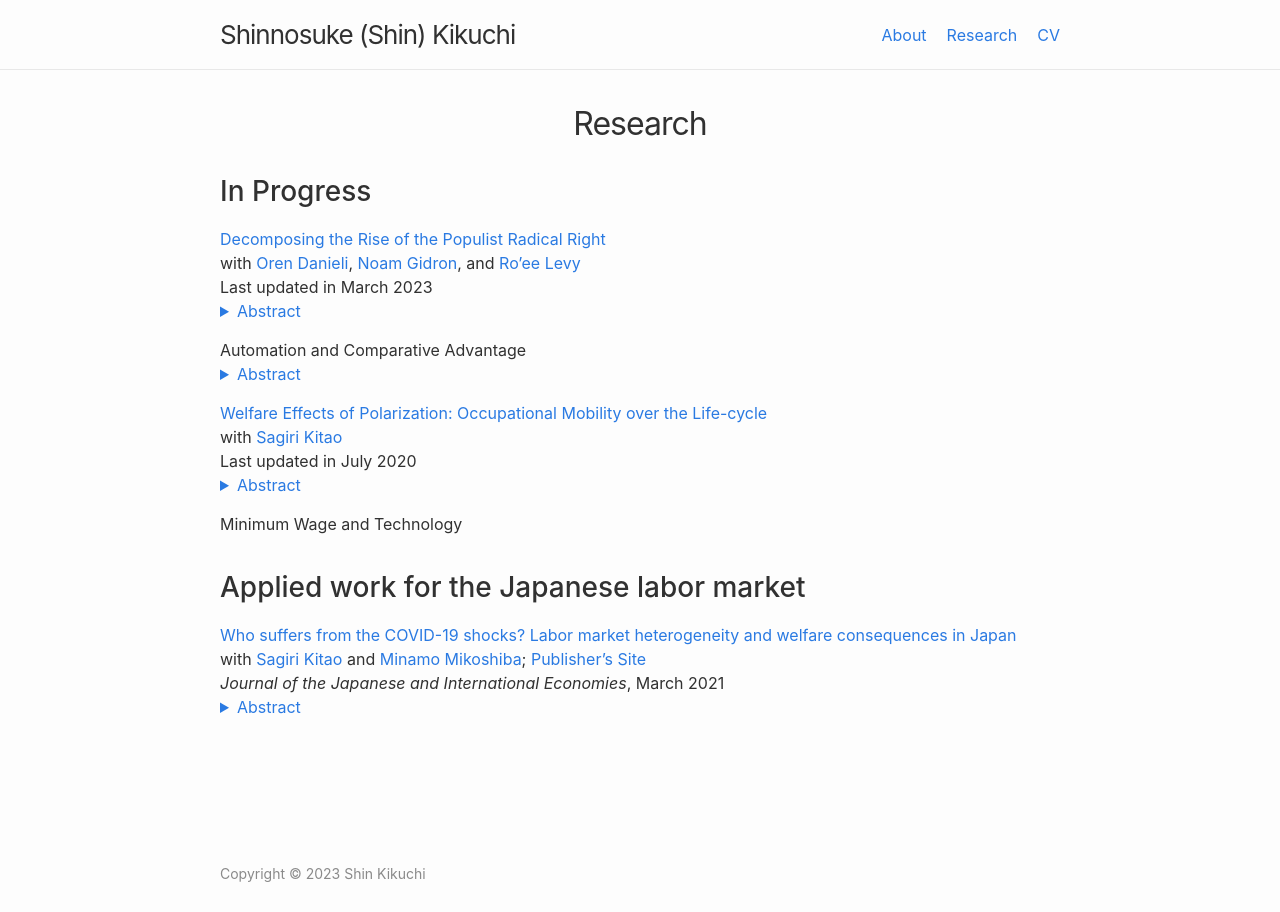
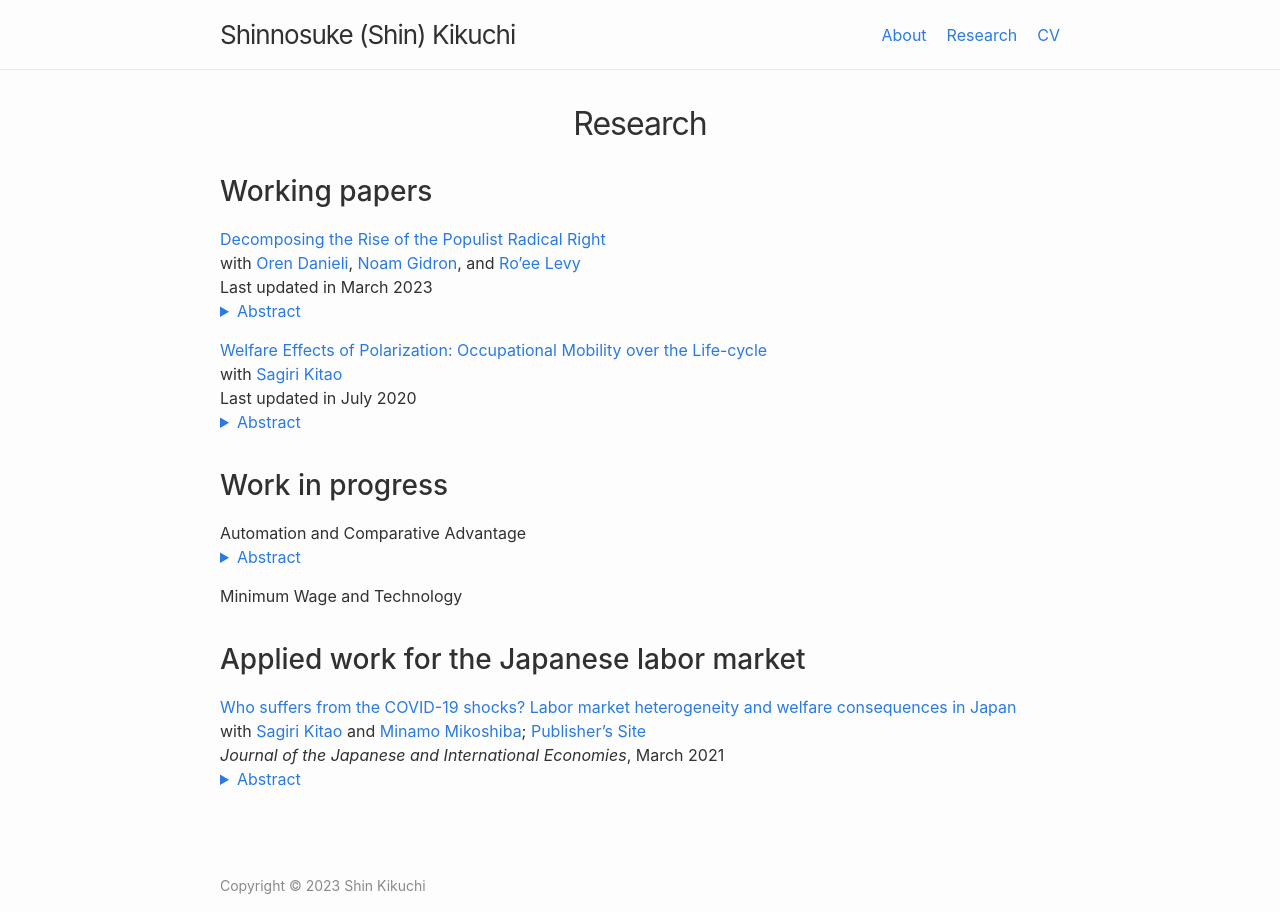
Before and after one commit to shinnkikuchi/shinnkikuchi.github.io, a Jekyll site: the page built from research.md, in a window 1280 px wide. Built offline with Jekyll 4.4.1, drawn with Linux system fonts in a browser that asks for light colours.

Commit message:
Update research.md

```diff
--- a/research.md
+++ b/research.md
@@ -4,7 +4,7 @@ title: Research
 permalink: /research/
 ---
 
-## In Progress
+## Working papers
 
 <a href="/files/research/DGKL-Populism.pdf" target="_blank">Decomposing the Rise of the Populist Radical Right</a>
 <br>
@@ -14,14 +14,6 @@ Last updated in March 2023<br>
 	<summary style="color: #2a7ae2">Abstract</summary>
 
 	Support for populist radical right parties in Europe has dramatically increased in the twenty-first century. We decompose the rise of the populist radical right between 2005 and 2020 into four components: changes in party positions, changes in voter attributes (demographics and opinions), changes in voters' priorities, and a residual. We merge two wide data sets on party positions and voter attributes and estimate voter priorities using a probabilistic voting model. We find that shifts in party positions and changes in voter attributes explain only a negligible part of the rise of populist radical right parties. The primary driver behind the success of these parties lies in voters' changing priorities. Particularly, voters are less likely to decide which party to support based on parties' economic positions. Instead, voters---mainly older, non-unionized, low-educated men---increasingly prioritize nativist cultural issues. This allows populist radical right parties to tap into a pre-existing reservoir of culturally conservative voters.
-
-</details>
-
-Automation and Comparative Advantage<br>
-<details style="margin-bottom: 15px; margin-top: -15px">
-	<summary style="color: #2a7ae2">Abstract</summary>
-
-	I study how automation affects comparative advantage. In the past centuries, the initial stages of economic development featured comparative advantage in low-skill-intensive sectors due to low-skill-labor abundance, as predicted by the Heckscher-Ohlin Theorem. I show, however, that this relationship has weakened—or even reversed—in the 21st century. This decoupling/reversal occurs because automation provides developed countries with endogenous comparative advantage in low-skill-intensive sectors. My counterfactual analysis shows that recent developing countries would have specialized in low-skill intensive sectors and enjoyed more gains from trade, as East Asian countries did, without automation in developed countries.
 
 </details>
 
@@ -36,6 +28,17 @@ Last updated in July 2020<br>
 
 </details>
 
+
+## Work in progress
+Automation and Comparative Advantage<br>
+<details style="margin-bottom: 15px; margin-top: -15px">
+	<summary style="color: #2a7ae2">Abstract</summary>
+
+	I study how automation affects comparative advantage. In the past centuries, the initial stages of economic development featured comparative advantage in low-skill-intensive sectors due to low-skill-labor abundance, as predicted by the Heckscher-Ohlin Theorem. I show, however, that this relationship has weakened—or even reversed—in the 21st century. This decoupling/reversal occurs because automation provides developed countries with endogenous comparative advantage in low-skill-intensive sectors. My counterfactual analysis shows that recent developing countries would have specialized in low-skill intensive sectors and enjoyed more gains from trade, as East Asian countries did, without automation in developed countries.
+
+</details>
+
+
 Minimum Wage and Technology<br>
 
 
```
